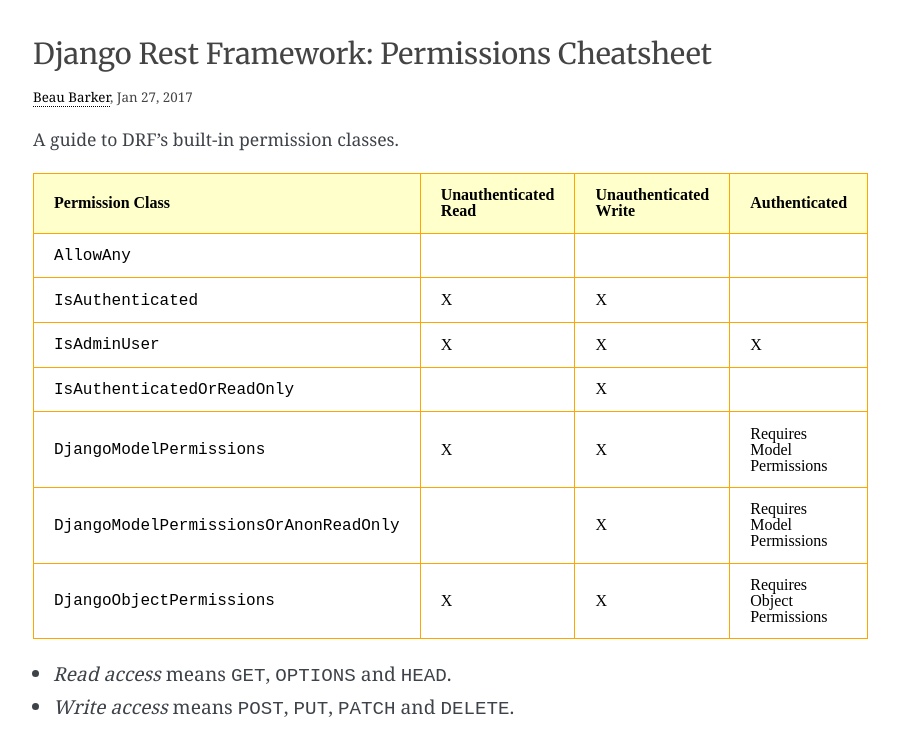
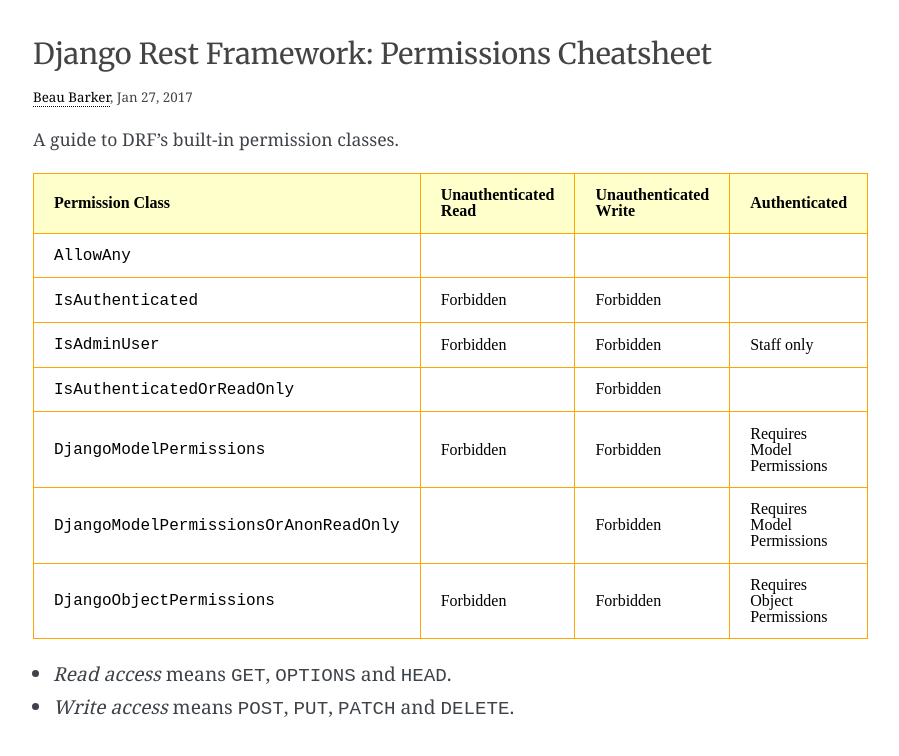
Before and after one commit to explodinglabs/explodinglabs.github.io, a Jekyll site: the page built from _posts/2017-01-27-drf-permissions-cheat-sheet.markdown, in a window 1280 px wide. Shown: the top 756 px of the page, without its empty margins (227-1126 px from the left). Built offline with Jekyll 4.4.1, drawn with Linux system fonts in a browser that asks for light colours; some web fonts are replaced; comment, search, counter and statistics services are not loaded.

Commit message:
Adjust drf permissions doc

```diff
--- a/_posts/2017-01-27-drf-permissions-cheat-sheet.markdown
+++ b/_posts/2017-01-27-drf-permissions-cheat-sheet.markdown
@@ -10,13 +10,13 @@
 
 Permission Class                        | Unauthenticated Read | Unauthenticated Write | Authenticated
 -|-
-`AllowAny`                              |   |   |   |
-`IsAuthenticated`                       | X | X |   |
-`IsAdminUser`                           | X | X | X |
-`IsAuthenticatedOrReadOnly`             |   | X |   |
-`DjangoModelPermissions`                | X | X | Requires Model Permissions |
-`DjangoModelPermissionsOrAnonReadOnly`  |   | X | Requires Model Permissions |
-`DjangoObjectPermissions`               | X | X | Requires Object Permissions |
+`AllowAny`                              |           |           |   |
+`IsAuthenticated`                       | Forbidden | Forbidden |   |
+`IsAdminUser`                           | Forbidden | Forbidden | Staff only |
+`IsAuthenticatedOrReadOnly`             |           | Forbidden |   |
+`DjangoModelPermissions`                | Forbidden | Forbidden | Requires Model Permissions |
+`DjangoModelPermissionsOrAnonReadOnly`  |           | Forbidden | Requires Model Permissions |
+`DjangoObjectPermissions`               | Forbidden | Forbidden | Requires Object Permissions |
 {:.mbtablestyle}
 
 - *Read access* means `GET`, `OPTIONS` and `HEAD`.
```
